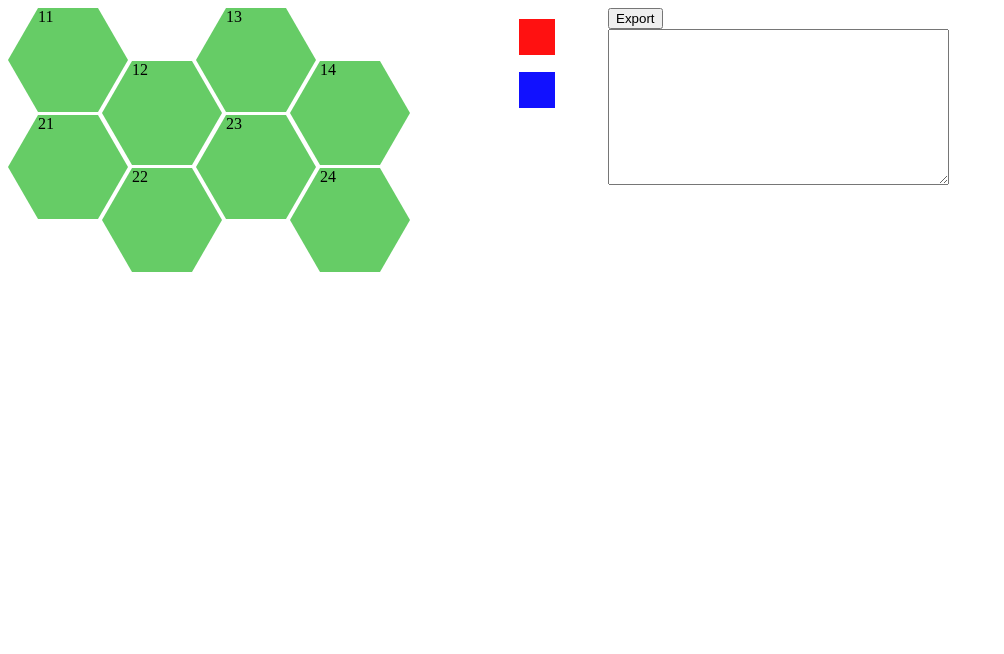
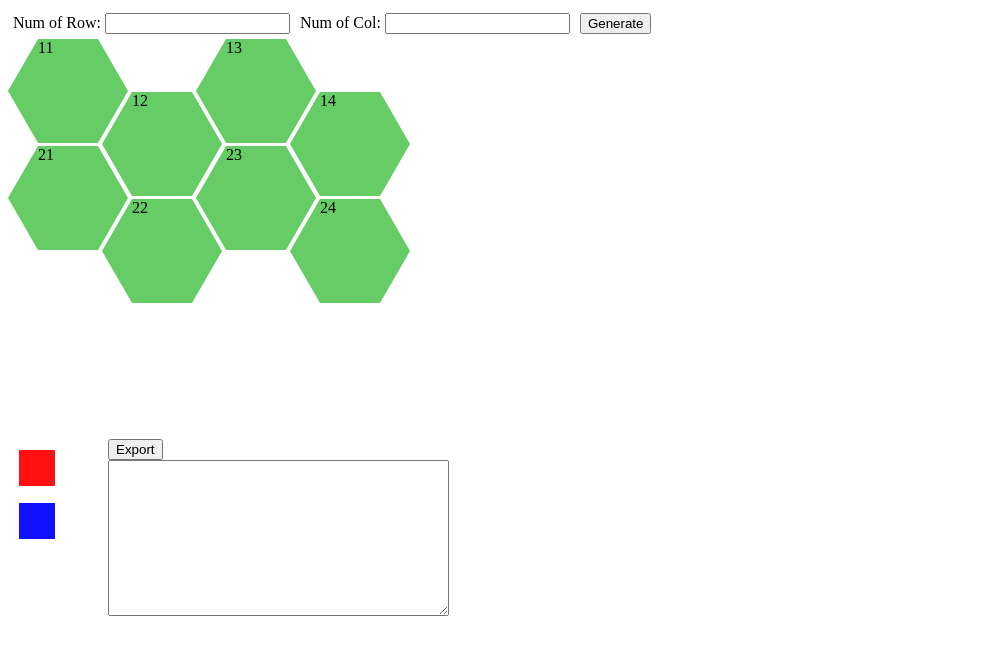
Before and after one commit to bnkrr/orz, a plain HTML site: page hex2.html in a window 1280 px wide. Shown: the whole page, without its empty margins (0-1004 px from the left). Drawn offline with Linux system fonts and the light colour scheme.

Commit message:
add mat gen

```diff
--- a/hex2.html
+++ b/hex2.html
@@ -7,6 +7,13 @@
 </head>
 
 <body>
+
+<div class="param">
+    <div class="param_item row">Num of Row:  <input type=text class="row"></div>
+    <div class="param_item col">Num of Col:  <input type=text class="col"></div>
+    <div class="param_item gen"><input type="button" value="Generate" onclick="init()"></div>
+</div>
+
 <div class="hex-env">
     <div class="hex-row">
         <div class="hex" id="c_1_1">
--- a/hex2.js
+++ b/hex2.js
@@ -1,3 +1,11 @@
+
+function init() {
+    var row = $("input.row").val();
+    var col = $("input.col").val();
+    genMat(row, col);
+}
+
+function genMat(row,col) {}
 
 function matrixObjectInit(row, col) {
     var mat = new Object();
--- a/hexstyle2.css
+++ b/hexstyle2.css
@@ -1,3 +1,8 @@
+.param_item {
+    float:left;
+    margin: 5px;
+}
+
 .hex {
     float: left;
     margin-right: -26px;
@@ -31,7 +36,7 @@
 }
 
 .hex-env {
-    float: left;
+    clear: left;
     height: 400px;
     width: 500px;
     overflow: hidden; /*当超出页面时隐藏(hidden)、滚动轴(scroll)*/
@@ -82,3 +87,9 @@
 .menu {
     /*clear: left;*/
 }
+
+.matrix {
+    float: left;
+}
+
+/*float布局问题*/
```
